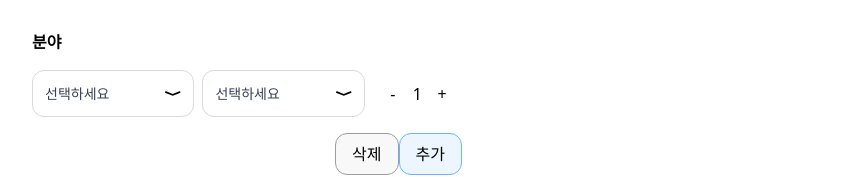
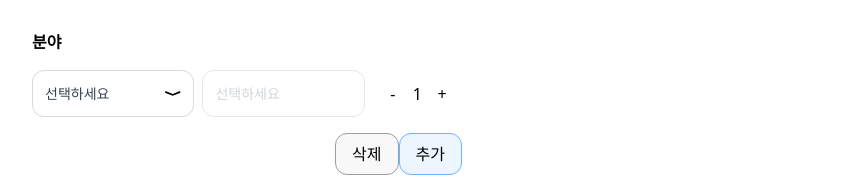
Before and after one commit to WardK-meeTeam/meeteam_front, a Next.js app: page /project-generate-step-1 in a window 1280 px wide. Shown: the part 1218-1395 px from the top of the page, without its empty margins (393-1247 px from the left). Built offline with nearby package versions, Linux system fonts and the light colour scheme.

Commit message:
[#26] feat: FieldSelector 컴포넌트 적용

```diff
--- a/app/project-generate-step-1/components/RecruitRow.tsx
+++ b/app/project-generate-step-1/components/RecruitRow.tsx
@@ -1,22 +1,36 @@
 "use client";
-import Selectable from "@/components/Selectable";
-import { useState } from "react";
+import { useEffect, useState } from "react";
+import FieldSelector from "./FieldSelector";
+import { recruitFieldItem } from "@/store/projectGenerateStore";
 
-const options = ["iOS", "Android", "Web"];
+// 일단 최소인원 1명, 최대인원 9명으로 해둠
 
-export default function RecruitRow() {
+export default function RecruitRow({
+  onFieldChange,
+}: {
+  onFieldChange: (payload: recruitFieldItem) => void;
+}) {
+  const [field, setField] = useState<string | null>(null);
   const [number, setNumber] = useState<number>(1);
-  const onClickButton = (e) => {
-    if (e.target.value === "+") {
+  const onClickButton = (e: React.MouseEvent<HTMLButtonElement>) => {
+    if (e.currentTarget.value === "+" && number < 9) {
       setNumber((prev) => prev + 1);
-    } else if (e.target.value === "-") {
+    } else if (e.currentTarget.value === "-" && number > 1) {
       setNumber((prev) => prev - 1);
     }
   };
+
+  useEffect(() => {
+    if (field !== null) {
+      onFieldChange({
+        field: field,
+        numOfPeople: number,
+      });
+    }
+  }, [field, number]);
   return (
     <div className="w-full flex flex-row flex-1 gap-2 items-center">
-      <Selectable options={options} />
-      <Selectable options={options} />
+      <FieldSelector onChangeOptions={setField} />
       <div className="flex items-center">
         <button
           className="w-[40px] h-[40px] box-border flex justify-center items-center cursor-pointer"
```
